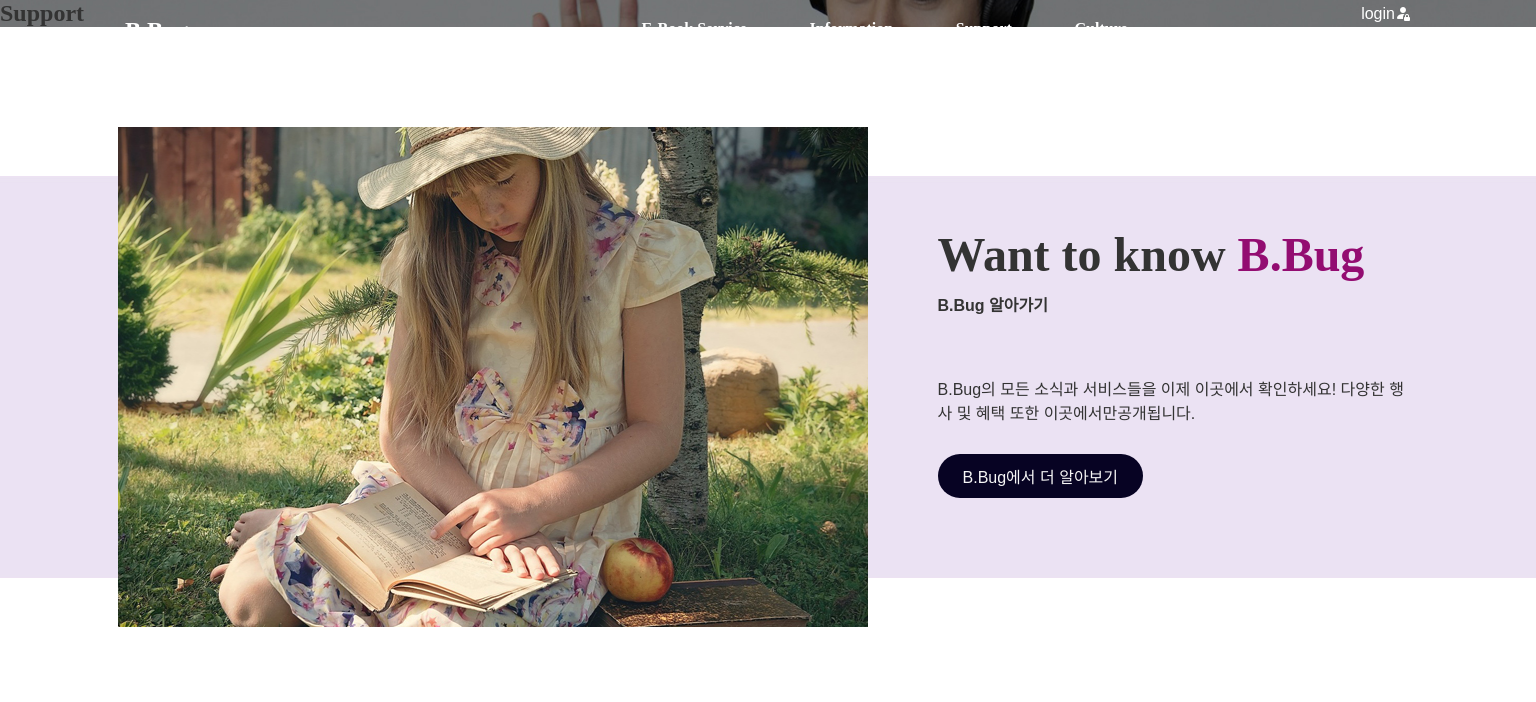
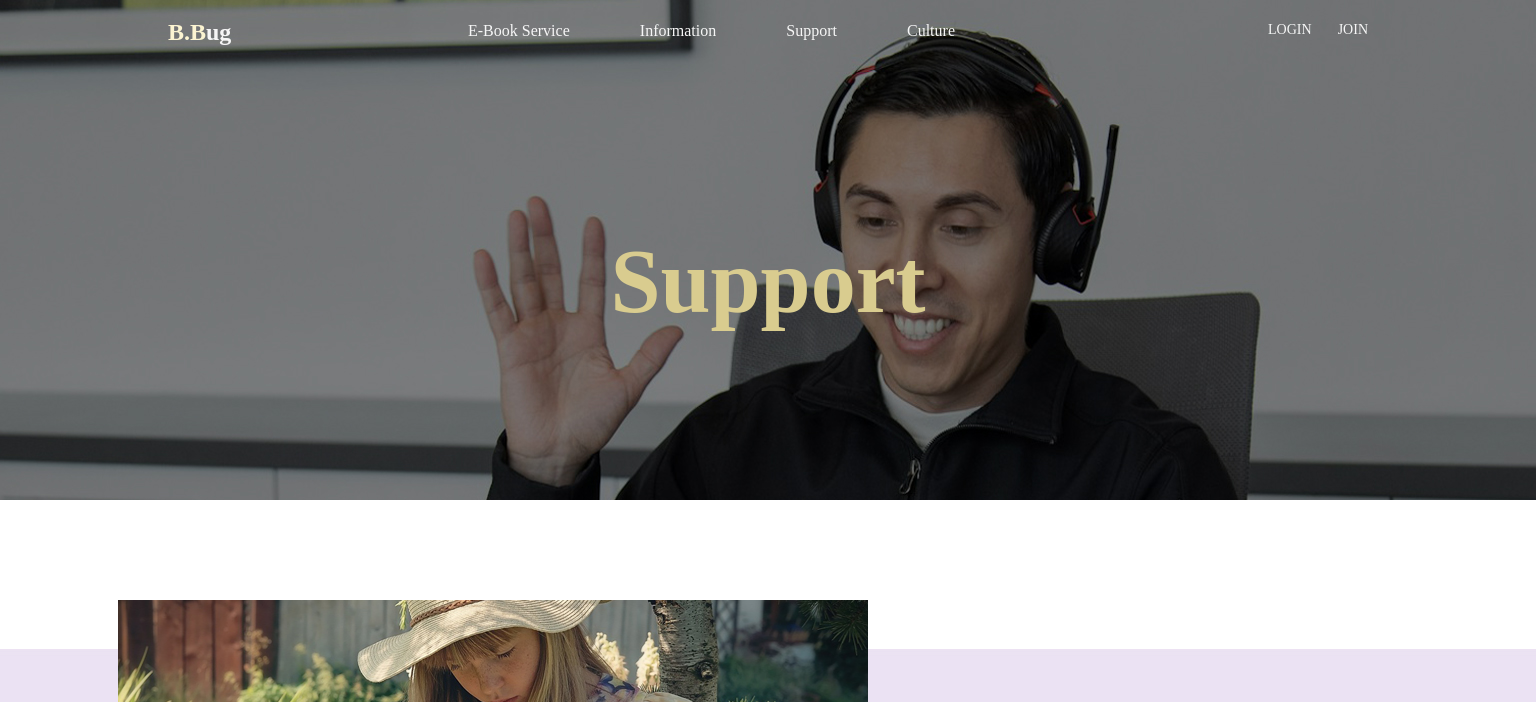
Before and after one commit to woorisx02/BB, a PHP site: page /support.html in a window 1536 px wide. Shown: the top 702 px of the page. Run offline with PHP 8.4, Linux system fonts and the light colour scheme; some web fonts are replaced.

Commit message:
Add files via upload

```diff
--- a/3/css/common.css
+++ b/3/css/common.css
@@ -1,22 +1,63 @@
 @charset "utf-8";
 
-header{position: fixed; width:100%; height: 60px;}
-#trigger, .customer-menu i{display: none;}
-nav{width: 1300px; height:100%; margin:0 auto; display: flex; justify-content: space-between;align-items:center;}
-nav > a > h1 {color:#d9cc8f;}
-nav > a > h1 > span{color: #fbf4d1;}
-#main-menu, .customer-menu{font-family: "Playfair Display";font-weight:bold;}
-#main-menu{width: 500px; display: flex; justify-content: space-between; align-items: center;}
-header a{padding:7px; color: #fff}
-.menu-bar{height: 3px;}
-#main-menu > li > a:hover {color:#d9cc8f;}
-#main-menu > li > a:hover+.menu-bar {background:#d9cc8f;}
-.customer-menu{ width: 100px; display: flex; justify-content: space-between; align-items: center; text-transform: uppercase;font-size: 14px;}
+/* -------------------- header------------------------------ */
+header {position:fixed; left:0; top:0; width:100%; height:60px;}
+header.active{background: #ada271;}
 
-.hd-background{ background: rgba(0, 0, 0, 0.9);}
 
-footer{background:#262626;}
-.ft-wrap{width:1300px;margin:0 auto;margin-top:100px;padding:20px 0;color:#fff; display:flex;justify-content:space-between;align-items:center;}
-.ft-sns{width: 100px;font-size:21px; display:flex;justify-content:space-between;}
-.ft-sns > li > a{color: #fff;}
-.ft-sns > li > a:hover {color: #d9cc8f;}
+@media screen and (min-width:1400px) {
+	/* -------------------- nav------------------------------ */
+	nav {position:relative; width:1300px; margin: 0 auto;}
+	#trigger, .top-menu i {display: none;}
+	h1, #main-menu, .top-menu {position:absolute;}
+	#main-menu, .top-menu{font-family:"Playfair Display", serif;}
+	/* -------------------- Logo ------------------------------ */
+	h1 {left:50px; top:19px; color:#d9cc8f;}
+	h1 a span {color: #fbf4d1;}
+
+
+	/* -------------------- main-menu ------------------------------ */
+	#main-menu {
+		left: 350px; top:22px;
+		width: 487px;
+		/* font-size: 16px; font-family: "playfair display"; font-weight: bold; */
+		display: flex; justify-content: space-between;
+	}
+	#main-menu > li > a {height:30px; }
+	#main-menu > li > a:hover { color: #d9cc8f; border-bottom: 3px solid #d9cc8f;}
+
+
+	/* -------------------- top 메뉴 ------------------------------ */
+	.top-menu {
+		right:50px; top:22px;
+		width:100px;
+		font-size:14px; text-transform: uppercase;
+		display: flex; justify-content: space-between;
+	}
+
+
+	/* -------------------- footer  ------------------------------ */
+	footer {background: #262626;}
+
+	/* -------------------- footer 영역 ------------------------------ */
+	.ft-wrap{
+		width:1300px; margin: 0 auto; padding: 20px 0;
+		display: flex; justify-content: space-between; align-items: center;
+	}
+
+	/* -------------------- footer 텍스트 ------------------------------ */
+	.ft-info p{
+		color: #fff;
+	}
+
+	/* -------------------- footer sns ------------------------------ */
+	.ft-sns{
+		width:150px;
+		color:#fff; font-size:26px;
+		display: flex; justify-content: space-between;
+	}
+	/* -------------------- banner------------------------------ */
+	.bn {height: 500px; }
+	h2 {padding-top:230px; font-size: 90px; color: #d9cc8f; text-align: center;}
+	h3 {padding: 100px 0 40px 0; font-size: 48px; text-align: center;}
+}
--- a/3/css/support-common.css
+++ b/3/css/support-common.css
@@ -8,8 +8,8 @@
 	.top-menu > li > a > span {display: none;}
 	h1, .top-menu, #trigger, #main-menu {position:absolute;}
 	#trigger {right:30px; top:20px; width: 25px;height:22px; display:flex;flex-direction:column;justify-content:space-between;}
-	#trigger > span {width:100%; height:3px; background: #fff;}
-	#main-menu, .top-menu{font-family:"Playfair Display", serif;}
+	#trigger > span {width:100%; height:3px; background: #fff; transition: all 0.4s ease-in; }
+	#main-menu, .top-menu{font-family:"Playfair Display", serif; }
 	/* -------------------- Logo ------------------------------ */
 	h1 {right:50%; top:26px; font-size:34px; color:#d9cc8f; transform: translateY(-50%);}
 	h1 a span {color: #fbf4d1;}
@@ -23,13 +23,13 @@
 
 	/* -------------------- main-menu ------------------------------ */
 
-	#main-menu-bg{width: 0;height:100vh; background:rgba(0, 0, 0, 0.8); transition: all 0.2ms linear;}
+	#main-menu-bg{width: 0;height:100vh; background:rgba(0, 0, 0, 0.8);  transition: all 0.1ms ease-in; }
 	#main-menu-bg.active {width: 100vw;}
-	#main-menu{display: none; transition: all 0.4s ease-in; }
+	#main-menu{display: none;transition: all 0.4s ease-in; }
 	#main-menu.active{left: 50%; top: 100px; display: flex; flex-direction: column;font-size:30px;transform: translateX(-50%); text-align: center; }
 	#main-menu > li{padding: 10px;border-bottom: 1px dashed #d9cc8f;}
 	#main-menu > li > a {display: block; padding: 10px 25px;}
-	#main-menu > li > a:hover {background:#d9cc8f ; color: #070323;}
+	#main-menu > li > a:hover {color: #070323; background:#d9cc8f; font-weight: bold;}
 
 	/* -------------------- top 메뉴 ------------------------------ */
 	.top-menu {
@@ -77,7 +77,7 @@
 	h1, .top-menu, #trigger, #main-menu {position:absolute;}
 	#trigger {right:30px; top:20px; width: 25px;height:22px; display:flex;flex-direction:column;justify-content:space-between; }
 	#trigger > span {width:100%; height:3px; background: #fff; transition:all 0.4s ease-in;}
-	#main-menu, .top-menu{font-family:"Playfair Display", serif; font-weight: bold;}
+	#main-menu, .top-menu{font-family:"Playfair Display", serif;}
 	/* -------------------- Logo ------------------------------ */
 	h1 {right:50%; top:10px; font-size:34px; color:#d9cc8f; transform: translateX(50%);}
 	h1 a span {color: #fbf4d1;}
@@ -89,13 +89,13 @@
 
 	/* -------------------- main-menu ------------------------------ */
 
-	#main-menu-bg{width: 0;height:100vh; background:rgba(0, 0, 0, 0.8); transition: all 0.2ms linear;}
+	#main-menu-bg{width: 0;height:100vh; background:rgba(0, 0, 0, 0.8); transition: all 0.2ms ease-in;}
 	#main-menu-bg.active {width: 100%;}
-	#main-menu{display: none; transition: all 0.4s ease-in; }
+	#main-menu{display: none;font-weight: bold; transition: all 0.4s ease-in; }
 	#main-menu.active{left: 50%; top: 100px; display: flex; flex-direction: column;font-size:30px;transform: translateX(-50%); text-align: center; }
 	#main-menu > li{padding: 10px;border-bottom: 1px dashed #d9cc8f;}
 	#main-menu > li > a {display: block; padding: 10px 25px;}
-	#main-menu > li > a:hover {background:#d9cc8f ; color: #070323;}
+	#main-menu > li > a:hover {background:#d9cc8f; color: #070323;}
 	/* -------------------- top 메뉴 ------------------------------ */
 	.top-menu {
 		left:30px; top:18px;
```
Also changed, not shown: 3/css/index.css (+3 -8 lines), 3/css/join.css (added, +7 -0 lines).
